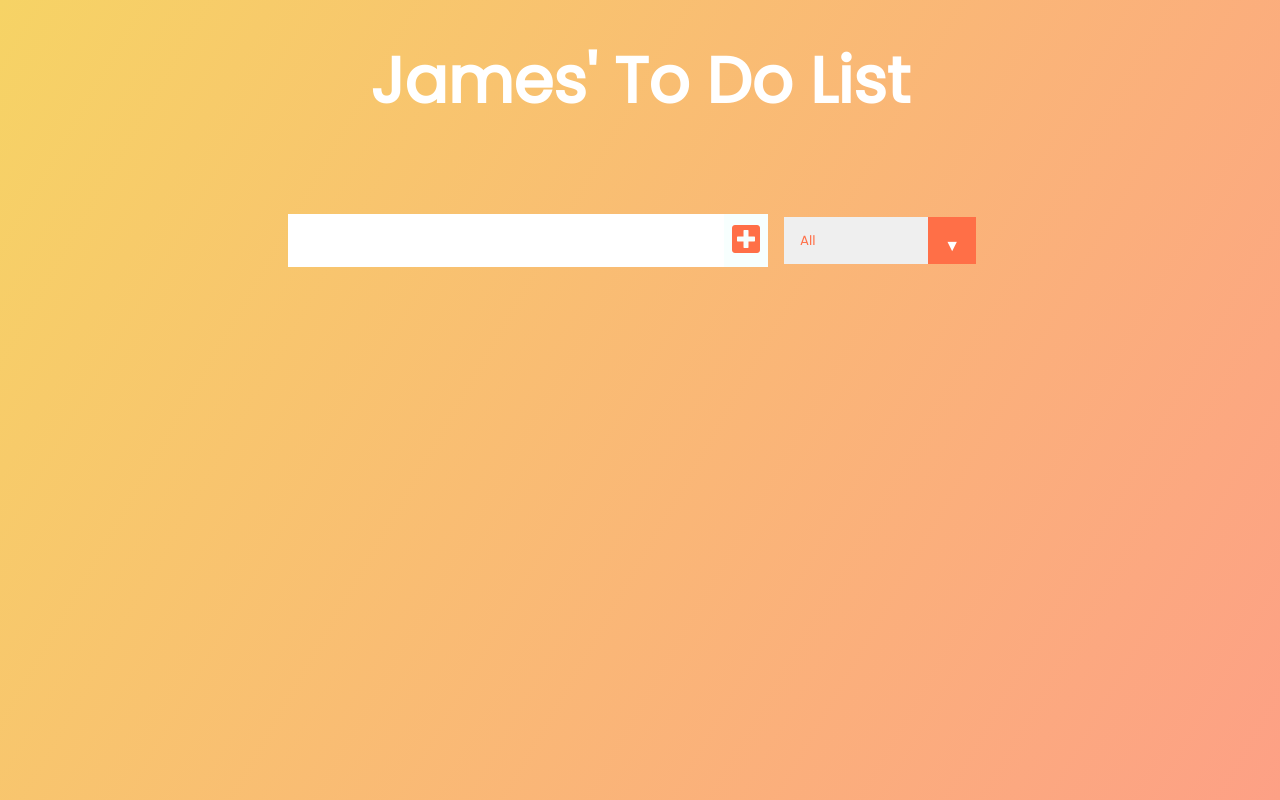
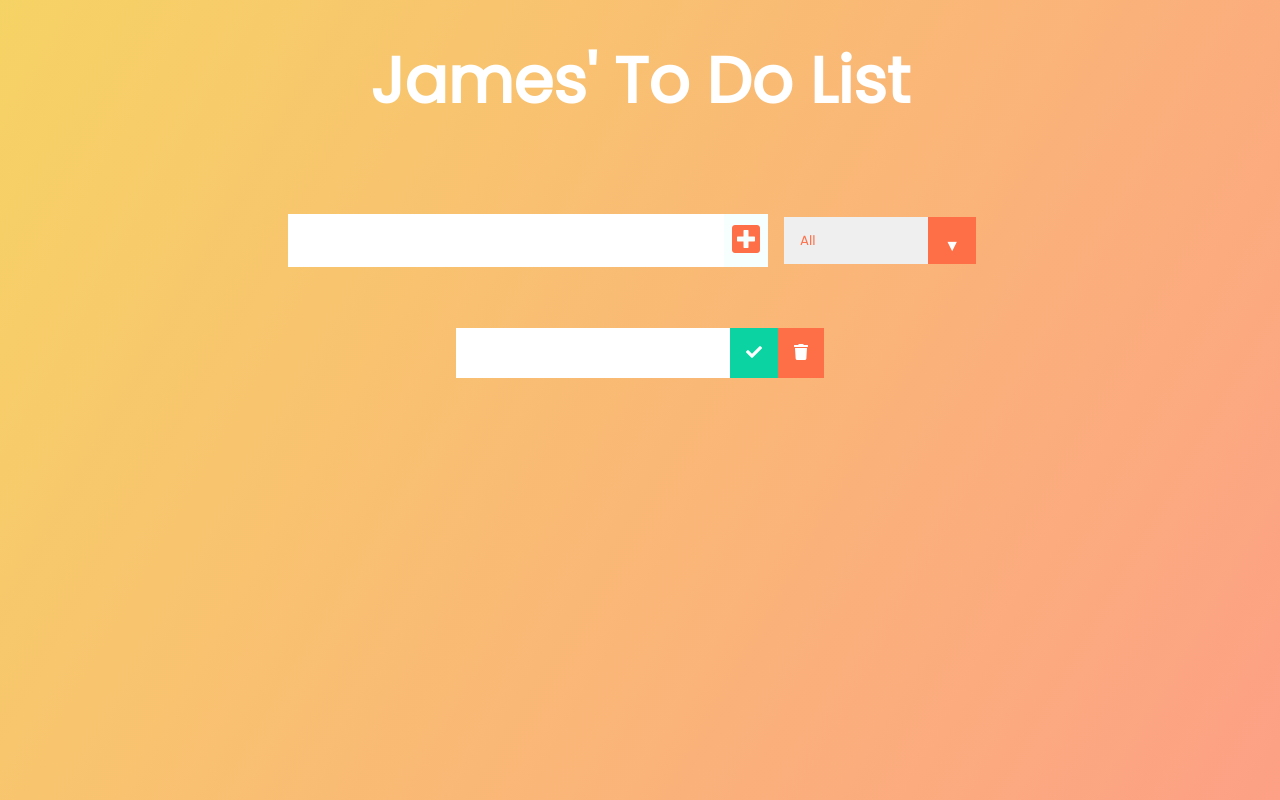
Before and after one commit to jamescd18/react-todo, a React (Create React App) app: page / in a window 1280 px wide. Built offline with nearby package versions, Linux system fonts and the light colour scheme.

Commit message:
expanded basic todo list item

```diff
--- a/src/components/ToDo.js
+++ b/src/components/ToDo.js
@@ -2,8 +2,16 @@
 
 const ToDo = () => {
     return (
-        <li></li>
+        <div className="todo">
+            <li className="todo-item"></li>
+            <button className="complete-btn">
+                <i className="fas fa-check"></i>
+            </button>
+            <button className="trash-btn">
+                <i className="fas fa-trash"></i>
+            </button>
+        </div>
     );
 }
 
-export default ToDoList;
+export default ToDo;
--- a/src/components/ToDoList.js
+++ b/src/components/ToDoList.js
@@ -1,9 +1,12 @@
 import React from 'react';
+import ToDo from './ToDo';
 
 const ToDoList = ({ inputText }) => {
     return (
         <div className="todo-container">
-            <ul className="todo-list"></ul>
+            <ul className="todo-list">
+                <ToDo />
+            </ul>
         </div>
     );
 }
```
Also changed, not shown: 1 other file (tests, documents, lock files or other folders).
